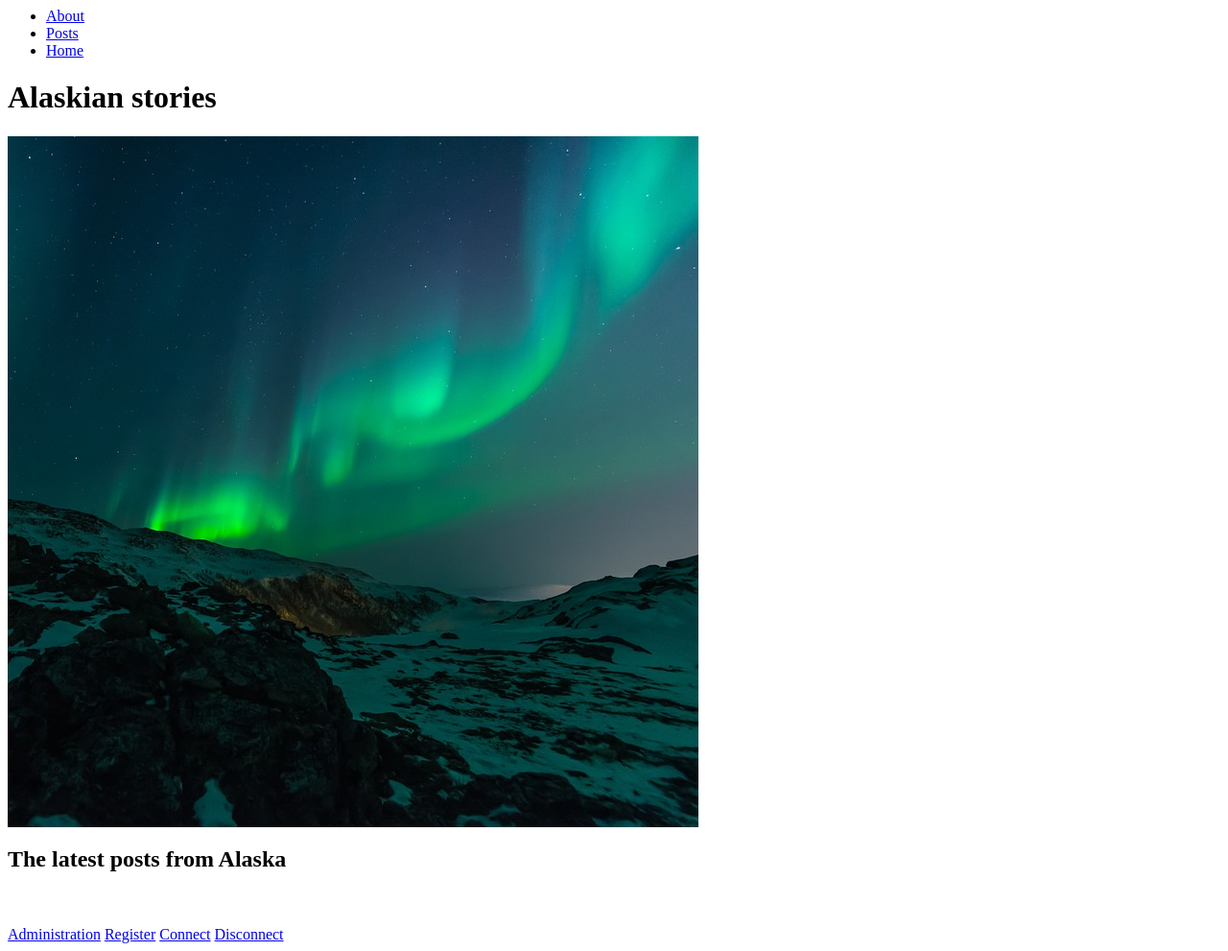
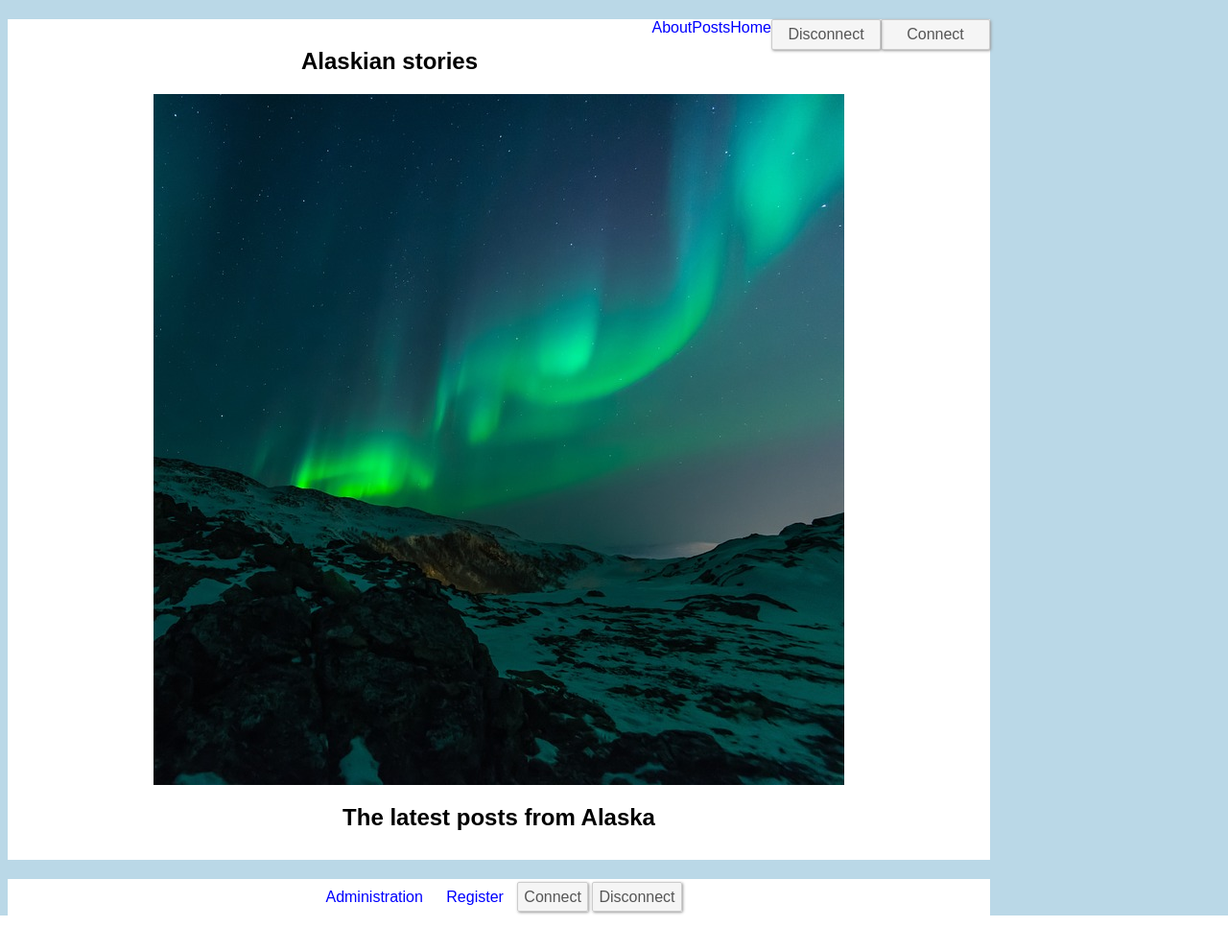
Before and after one commit to Matcalhexa/ocblog, a PHP site: page / in a window 1280 px wide. Shown: the whole page at 96% size. After the commit the page ends 954 px from the top, so only its background shows below. Run offline with PHP 8.4, Linux system fonts and the light colour scheme; data that the repository does not hold is empty; some libraries are stand-ins or nearby versions.

Commit message:
Working on CSS
add images

update Views and template.
update blogstyle.css

```diff
--- a/public/css/blogstyle.css
+++ b/public/css/blogstyle.css
@@ -0,0 +1,86 @@
+body
+{
+  width: 80%;
+  height: 100%;
+  font-family: Arial;
+  background-color: #BAD8E7;
+  background-position : center center;
+  background-size: cover;
+  background-repeat: no-repeat;
+  background-attachment: fixed;
+}
+
+h1, h2, h3, h4, h5, h6
+{
+    position: relative;
+    text-align:center;
+}
+
+a
+{
+    text-decoration: none;
+    color: blue;
+}
+
+section
+{
+  background-color: white;
+    text-align: center;
+    margin-top: 20px;
+    padding-top: 10px;
+    padding-bottom: 10px;
+}
+
+nav
+{
+  background-color: white;
+    text-align: center;
+
+}
+
+nav div a
+{
+  display: inline-block;
+  float: right;
+}
+
+.card
+{
+  background-color: white;
+    text-align: center;
+    margin-top: 20px;
+    padding-top: 10px;
+    padding-bottom: 10px;
+}
+
+.titleimg
+{
+  text-align: center;
+}
+
+.footer
+{
+  background-color: white;
+  text-align: center;
+  margin-top: 20px;
+    padding-top: 10px;
+    padding-bottom: 10px;
+}
+
+.btn
+{
+  padding:6px;
+  font:bold Arial;
+  background:#f5f5f5;
+  color:#555;
+  border-radius:2px;
+  width:100px;
+  border:1px solid #ccc;
+  box-shadow:1px 1px 3px #999;
+}
+
+.adminNav
+{
+  padding-left: 10px;
+  padding-right: 10px;
+}
--- a/view/frontend/indexView.php
+++ b/view/frontend/indexView.php
@@ -6,18 +6,17 @@
 
     <!-- start left column here-->
 
-
+        <section class="top">
 
             <div class="titleblog">
                 <h1>Alaskian stories</h1>
+            </div>
                 <div class="titleimg"><img src="public/images/alaska1.jpg"/></div>
-            </div>
-
-
-
             <div class="titlesection">
                 <h2>The latest posts from Alaska</h2>
             </div>
+
+        </section>
 
             <?php
             while ($data = $posts->fetch())
--- a/view/frontend/template.php
+++ b/view/frontend/template.php
@@ -1,39 +1,42 @@
 <?php session_start(); ?>
 <!DOCTYPE html>
 <html>
+
     <head>
         <meta charset="utf-8" />
         <title><?= $title ?></title>
         <link href="public/css/blogstyle.css" rel="stylesheet" />
         <script src="https://cloud.tinymce.com/5/tinymce.min.js"></script>
         <script>tinymce.init({ selector:'textarea' });</script>
+
     </head>
 
     <body>
 
-        <?= isset($_SESSION['username']) ? 'Welcome <strong>' . $_SESSION['username'] . '</strong>' : '' ?>
+    <nav class="topmenu">
 
+        <div class="welcomemsg"><?= isset($_SESSION['username']) ? 'Welcome <strong>' . $_SESSION['username'] . '</strong>' : '' ?></div>
 
-    	<div class="leftcolumn">
+                <div class="connectbtn">
+                    <a class="btn" href="index.php?action=connect">Connect</a>
+                    <a class="btn" href="index.php?action=disconnect">Disconnect</a>
+                </div>
 
-            <div class="header">
-                <nav class="globalmenu">
-                        <ul id="navigation_menu">
-                            <li><a href="index.php?action=about">About</a></li>
-                            <li><a href="index.php?action=listPosts">Posts</a></li>
-                            <li><a href="index.php">Home</a></li>
-                        </ul>
-                </nav>
-            </div>
+                <div class="navmenu">
+                    <a href="index.php">Home</a></li>
+                    <a href="index.php?action=listPosts">Posts</a></li>
+                    <a href="index.php?action=about">About</a></li>
+                </div>
+    </nav>
+
 
         <?= $content ?>
 
-        	<br /><br />
         	<div class="footer">
-                <a href="index.php?action=adminconnect">Administration</a>
-                <a href="index.php?action=register">Register</a>
-                <a href="index.php?action=connect">Connect</a>
-                <a href="index.php?action=disconnect">Disconnect</a>
+                <a class="adminNav" href="index.php?action=adminconnect">Administration</a>
+                <a class="adminNav" href="index.php?action=register">Register</a>
+                <a class="btn" href="index.php?action=connect">Connect</a>
+                <a class="btn" href="index.php?action=disconnect">Disconnect</a>
             </div>
 
     	</div>
```
Also changed, not shown: view/frontend/postsView.php (+8 -3 lines), public/images/alaska2.jpg (added), public/images/fond.jpg (added).
